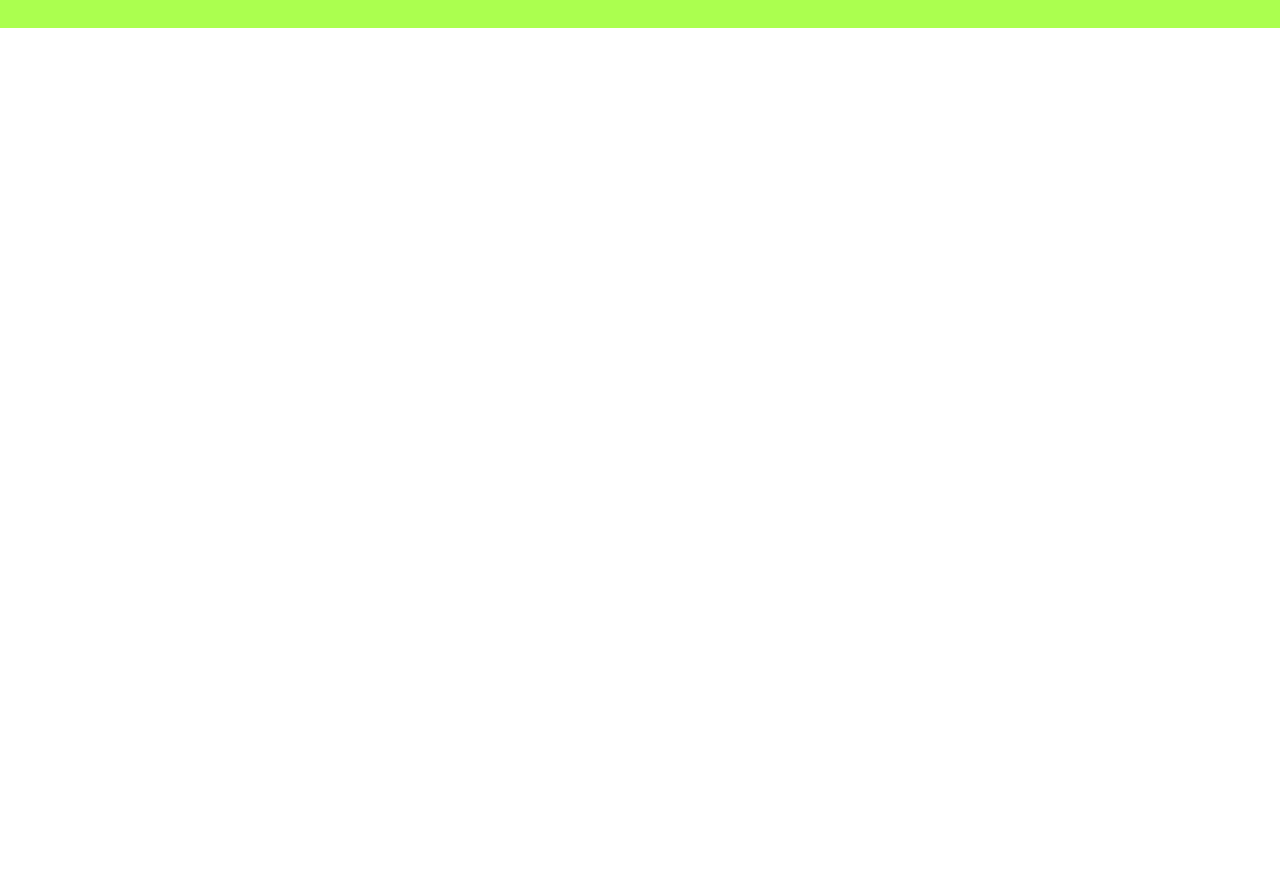
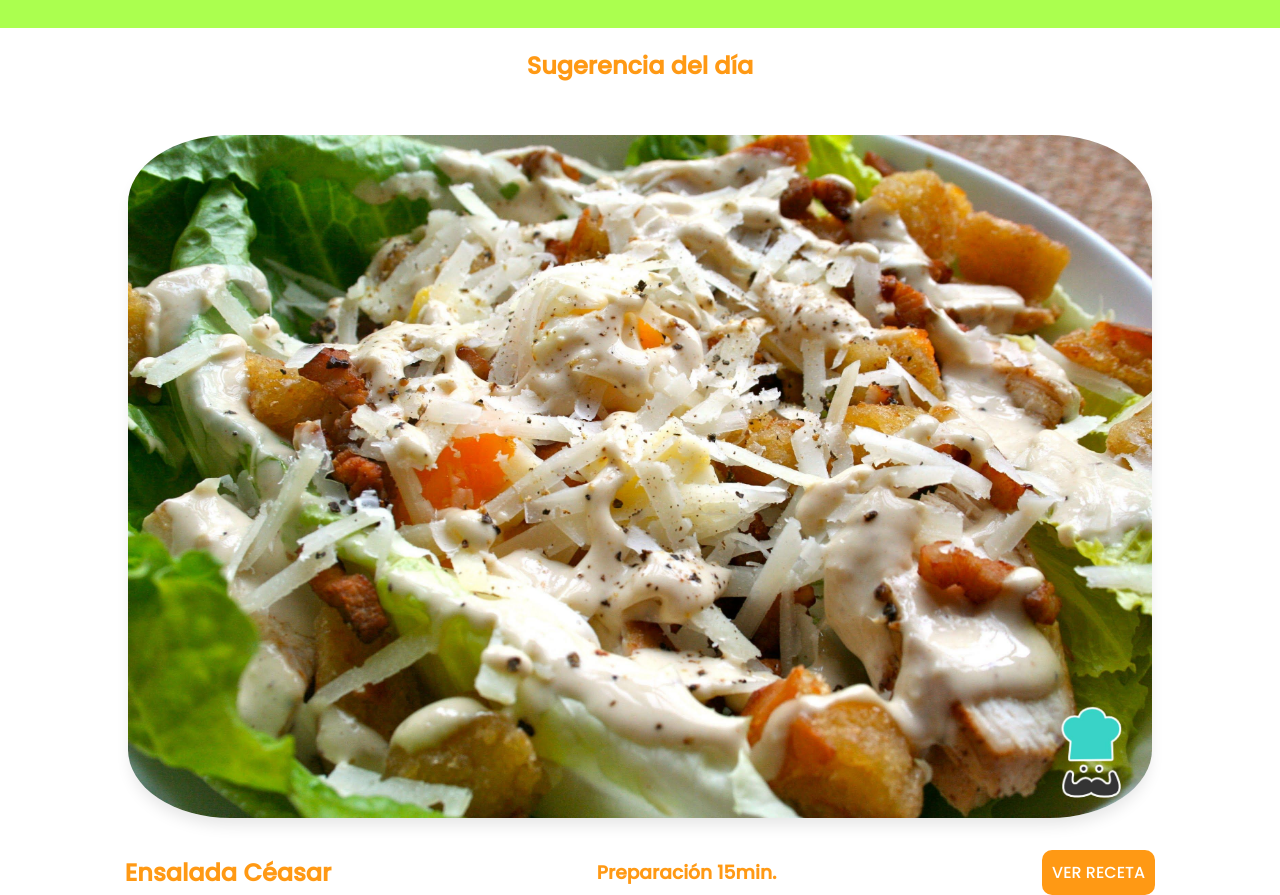
Before and after one commit to florsequeira/nucba, a plain HTML site: page index.html in a window 1280 px wide. Shown: the part 300-1195 px from the top of the page. Before the commit the page ends 800 px from the top, so only its background shows below. Drawn offline with Linux system fonts and the light colour scheme; files that its build step writes are made by us from their sources.

Commit message:
hice 1section

```diff
--- a/style.css
+++ b/assets/style.css
@@ -21,6 +21,8 @@ body{
     font-family: "Poppins", sans-serif;
 }
 
+/* navbar*/
+
 .menu {
     background-color:var(--verde-claro);
     display: flex;
@@ -42,6 +44,7 @@ img{
     display: flex;
     flex-direction: column;
     align-items: center;
+    display: ;
 }
 
  ul{
@@ -72,6 +75,61 @@ img{
     text-decoration: underline;
 }
 
+
+
+/* comienza section 1  recetas */
+
+.recetas {
+    display: flex;
+    flex-direction: column;
+}
+
+.container{
+    display: flex;
+    flex-direction: column;
+    align-items: center;
+    justify-content: space-between;
+    width: 100%;
+    height: 40%;
+
+}
+
+h1{
+    margin: 20px;
+    color: var(--naranja);
+}
+
+.foto-ensalada{
+    width: 80%;
+    height: 30%;
+}
+
+.datos{
+    display: flex;
+    flex-direction: column;
+    align-items: center;
+    justify-content: space-between;
+    color: var(--naranja);
+    gap: 1rem;
+}
+
+.link{
+    display: block;
+    text-decoration: none;
+    background-color: var(--naranja);
+    color: white;
+    border-radius: 10px;
+    padding: 10px;
+
+}
+.link:hover{
+    background-color: var(--verde-claro);
+    color: var(--naranja);
+}
+.link:active{
+    text-decoration: underline;
+}
+
 @media (min-width: 1024px) {
     .menu{
         width: 100%;
@@ -93,5 +151,10 @@ img{
         margin: 5px;
         font-size: large;
     }
+    .datos{
+        display: flex;
+        flex-direction: row;
+        justify-content: space-around;
 
     }
+    }
--- a/index.html
+++ b/index.html
@@ -23,5 +23,20 @@
     </ul>
         </nav>
  </header>
+
+
+<!----------- section 1 recetas -->
+
+ <section class="recetas">
+<div class="container">
+    <h1>Sugerencia del día</h1>
+    <img src="assets/ensalada.jpg" alt="ensalada" class="foto-ensalada">
+</div>
+    <div class="datos">
+        <h2>Ensalada Céasar </h2>
+        <h3>Preparación 15min.</h3>
+        <a href="https://www.divinacocina.es/ensalada-cesar-rapida-y-facil/" class="link">VER RECETA</a>
+    </div>
+ </section>
 </body>
 </html>
```
Also changed, not shown: assets/ensalada.jpg (added).
